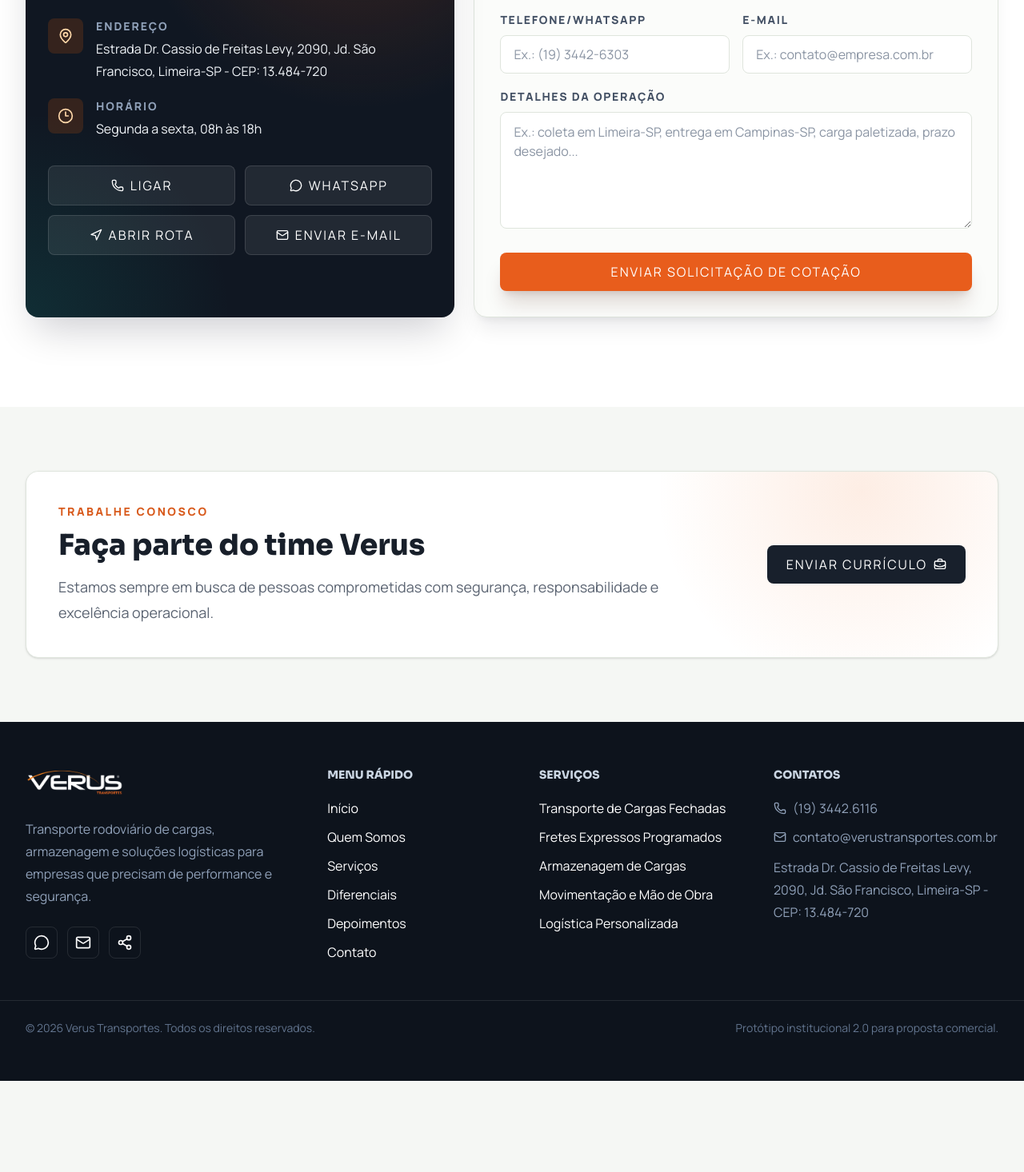
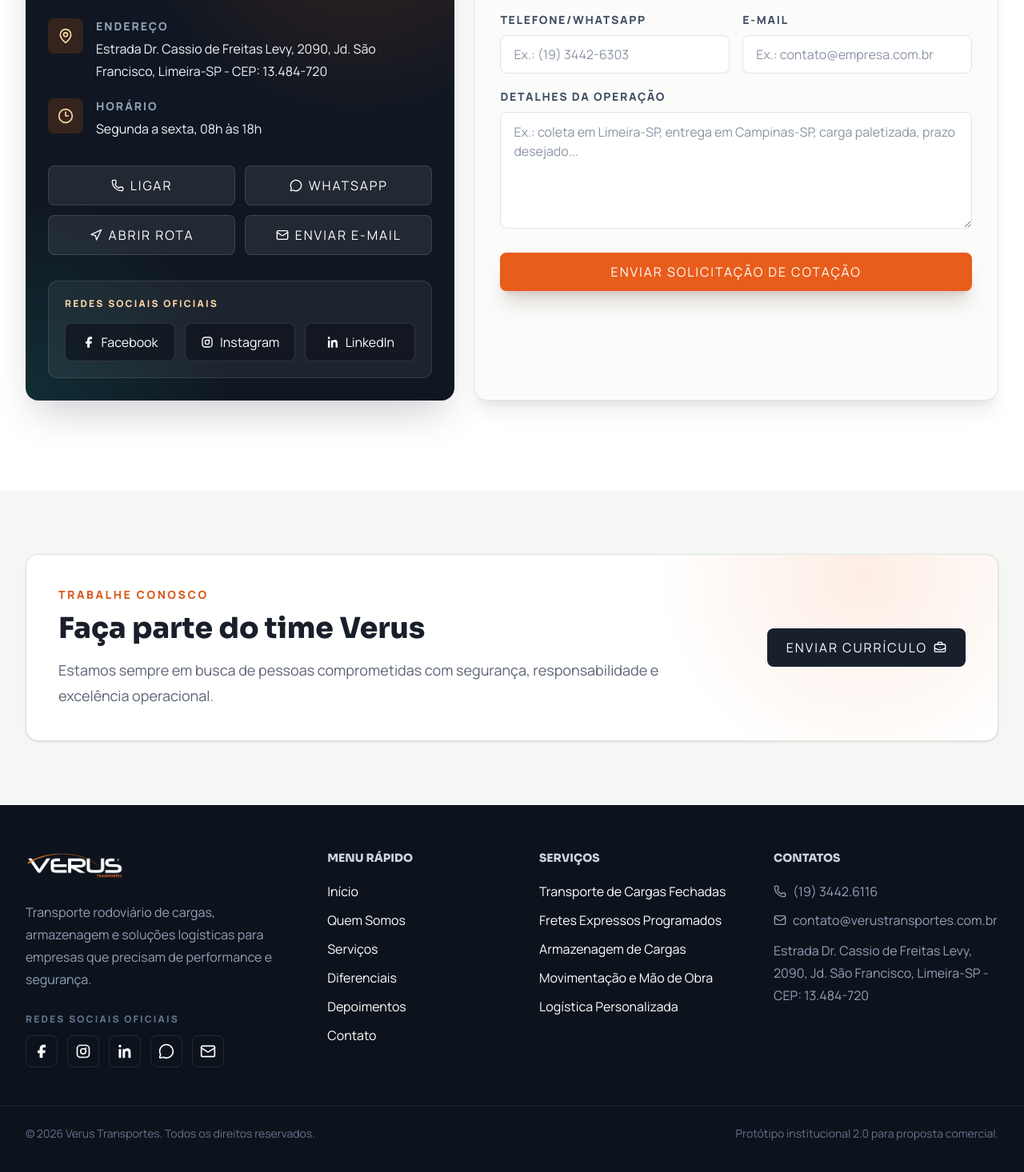
Before and after one commit to madalkmin/verus, a React (Vite) app: page / in a window 1280 px wide. Shown: the part 7194-8660 px from the top of the page at 80% size. Before the commit the page ends 8546 px from the top, so only its background shows below. Built offline with nearby package versions, Linux system fonts and the light colour scheme.

Commit message:
Add official social media links

```diff
--- /dev/null
+++ b/src/components/BrandIcon.jsx
@@ -0,0 +1,24 @@
+const brandPaths = {
+  facebook:
+    'M18 2h-3.1c-3.5 0-5.8 2.3-5.8 5.9v2.7H6v4.2h3.1V22h4.5v-7.2h3.5l.7-4.2h-4.2V8.3c0-1.2.6-1.9 2-1.9H18V2Z',
+  instagram:
+    'M7.8 2h8.4C19.4 2 22 4.6 22 7.8v8.4c0 3.2-2.6 5.8-5.8 5.8H7.8C4.6 22 2 19.4 2 16.2V7.8C2 4.6 4.6 2 7.8 2Zm0 2A3.8 3.8 0 0 0 4 7.8v8.4A3.8 3.8 0 0 0 7.8 20h8.4a3.8 3.8 0 0 0 3.8-3.8V7.8A3.8 3.8 0 0 0 16.2 4H7.8Zm4.2 3.1a4.9 4.9 0 1 1 0 9.8 4.9 4.9 0 0 1 0-9.8Zm0 2a2.9 2.9 0 1 0 0 5.8 2.9 2.9 0 0 0 0-5.8Zm5.1-1.7a1.1 1.1 0 1 1-2.2 0 1.1 1.1 0 0 1 2.2 0Z',
+  linkedin:
+    'M6.5 8.8H2.9V22h3.6V8.8ZM4.7 2A2.1 2.1 0 1 0 4.7 6.2 2.1 2.1 0 0 0 4.7 2Zm7.5 6.8H8.8V22h3.6v-6.9c0-1.8.3-3.6 2.6-3.6 2.2 0 2.3 2.1 2.3 3.7V22h3.6v-7.7c0-3.8-.8-6.7-5.2-6.7-2.1 0-3.5 1.2-4.1 2.3h-.1l-.1-2.1Z',
+}
+
+function BrandIcon({ name, className = 'h-5 w-5' }) {
+  return (
+    <svg
+      viewBox="0 0 24 24"
+      fill="currentColor"
+      className={className}
+      aria-hidden="true"
+      focusable="false"
+    >
+      <path d={brandPaths[name]} />
+    </svg>
+  )
+}
+
+export default BrandIcon
--- a/src/components/Contact.jsx
+++ b/src/components/Contact.jsx
@@ -1,6 +1,7 @@
 import { useEffect, useRef, useState } from 'react'
 import { Check, CheckCircle2, ChevronDown, Clock3, Mail, MapPin, Phone } from 'lucide-react'
-import { contact, quickLinks } from '../data/siteData'
+import { contact, quickLinks, socialLinks } from '../data/siteData'
+import BrandIcon from './BrandIcon'
 import SectionHeading from './SectionHeading'
 
 const initialForm = {
@@ -137,6 +138,25 @@
                     {label}
                   </a>
                 ))}
+              </div>
+              <div className="mt-8 rounded-xl border border-white/[0.12] bg-white/[0.06] p-5">
+                <p className="text-xs font-extrabold uppercase tracking-[0.18em] text-orange-200">
+                  Redes sociais oficiais
+                </p>
+                <div className="mt-4 grid gap-3 sm:grid-cols-3">
+                  {socialLinks.map((social) => (
+                    <a
+                      key={social.label}
+                      href={social.href}
+                      target="_blank"
+                      rel="noreferrer"
+                      className="flex min-h-12 items-center justify-center gap-2 rounded-lg border border-white/[0.12] bg-[#0d131c]/70 px-3 text-sm font-extrabold text-white transition hover:border-orange-300 hover:bg-white/[0.1] hover:text-orange-100"
+                    >
+                      <BrandIcon name={social.icon} className="h-4 w-4" />
+                      {social.label}
+                    </a>
+                  ))}
+                </div>
               </div>
             </div>
           </div>
--- a/src/components/Footer.jsx
+++ b/src/components/Footer.jsx
@@ -1,5 +1,6 @@
-import { Mail, MessageCircle, Phone, Share2 } from 'lucide-react'
-import { contact, footerServices, navLinks } from '../data/siteData'
+import { Mail, MessageCircle, Phone } from 'lucide-react'
+import { contact, footerServices, navLinks, socialLinks } from '../data/siteData'
+import BrandIcon from './BrandIcon'
 import Logo from './Logo'
 
 function Footer() {
@@ -11,15 +12,27 @@
           <p className="mt-6 max-w-sm leading-7 text-slate-400">
             Transporte rodoviário de cargas, armazenagem e soluções logísticas para empresas que precisam de performance e segurança.
           </p>
-          <div className="mt-6 flex gap-3">
+          <p className="mt-7 text-xs font-extrabold uppercase tracking-[0.18em] text-slate-500">
+            Redes sociais oficiais
+          </p>
+          <div className="mt-3 flex gap-3">
+            {socialLinks.map((social) => (
+              <a
+                key={social.label}
+                className="grid h-10 w-10 place-items-center rounded-lg border border-white/10 text-slate-300 transition hover:border-orange-300 hover:bg-white/[0.06] hover:text-orange-200"
+                href={social.href}
+                target="_blank"
+                rel="noreferrer"
+                aria-label={social.label}
+              >
+                <BrandIcon name={social.icon} />
+              </a>
+            ))}
             <a className="grid h-10 w-10 place-items-center rounded-lg border border-white/10 text-slate-300 transition hover:border-orange-300 hover:text-orange-200" href={contact.whatsappUrl} aria-label="WhatsApp">
               <MessageCircle className="h-5 w-5" />
             </a>
             <a className="grid h-10 w-10 place-items-center rounded-lg border border-white/10 text-slate-300 transition hover:border-orange-300 hover:text-orange-200" href={contact.emailUrl} aria-label="E-mail">
               <Mail className="h-5 w-5" />
-            </a>
-            <a className="grid h-10 w-10 place-items-center rounded-lg border border-white/10 text-slate-300 transition hover:border-orange-300 hover:text-orange-200" href="#" aria-label="LinkedIn">
-              <Share2 className="h-5 w-5" />
             </a>
           </div>
         </div>
--- a/src/data/siteData.js
+++ b/src/data/siteData.js
@@ -188,6 +188,24 @@
   { label: 'Enviar e-mail', href: contact.emailUrl, icon: Mail },
 ]
 
+export const socialLinks = [
+  {
+    label: 'Facebook',
+    href: 'https://www.facebook.com/verus.transportes/',
+    icon: 'facebook',
+  },
+  {
+    label: 'Instagram',
+    href: 'https://www.instagram.com/verus.transportes/',
+    icon: 'instagram',
+  },
+  {
+    label: 'LinkedIn',
+    href: 'https://www.linkedin.com/company/verus-transportes',
+    icon: 'linkedin',
+  },
+]
+
 export const footerServices = services.map((service) => service.title)
 
 export const ArrowIcon = ArrowRight
```
